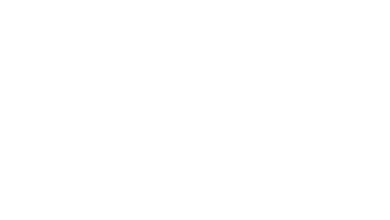
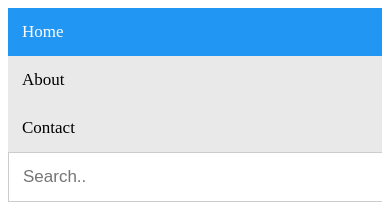
Before and after one commit to Wotan117/User_Ticket_tool_2024, a plain HTML site: page index.html in a window 390 px wide. Drawn offline with Linux system fonts and the light colour scheme.

Commit message:
added a simple search bar

```diff
--- a/index.html
+++ b/index.html
@@ -3,13 +3,16 @@
 <html lang="en">
     <head>
         <meta charset="UTF-8">
-        <title>Landing-Page</title>
+        <title>User Ticket Tool</title>
         <link rel="stylesheet" href="styles.css" />
     </head>
 
     <body>
-        <div class="Header">
-
+        <div class="topnav">
+            <a class="active" href="#home">Home</a>
+            <a href="#about">About</a>
+            <a href="#contact">Contact</a>
+            <input type="text" placeholder="Search..">
         </div>
     </body>
 </html>
--- a/styles.css
+++ b/styles.css
@@ -0,0 +1,53 @@
+/* Add a black background color to the top navigation bar */
+.topnav {
+    overflow: hidden;
+    background-color: #e9e9e9;
+  }
+
+  /* Style the links inside the navigation bar */
+  .topnav a {
+    float: left;
+    display: block;
+    color: black;
+    text-align: center;
+    padding: 14px 16px;
+    text-decoration: none;
+    font-size: 17px;
+  }
+
+  /* Change the color of links on hover */
+  .topnav a:hover {
+    background-color: #ddd;
+    color: black;
+  }
+
+  /* Style the "active" element to highlight the current page */
+  .topnav a.active {
+    background-color: #2196F3;
+    color: white;
+  }
+
+  /* Style the search box inside the navigation bar */
+  .topnav input[type=text] {
+    float: right;
+    padding: 6px;
+    border: none;
+    margin-top: 8px;
+    margin-right: 16px;
+    font-size: 17px;
+  }
+
+  /* When the screen is less than 600px wide, stack the links and the search field vertically instead of horizontally */
+  @media screen and (max-width: 600px) {
+    .topnav a, .topnav input[type=text] {
+      float: none;
+      display: block;
+      text-align: left;
+      width: 100%;
+      margin: 0;
+      padding: 14px;
+    }
+    .topnav input[type=text] {
+      border: 1px solid #ccc;
+    }
+  }
```
